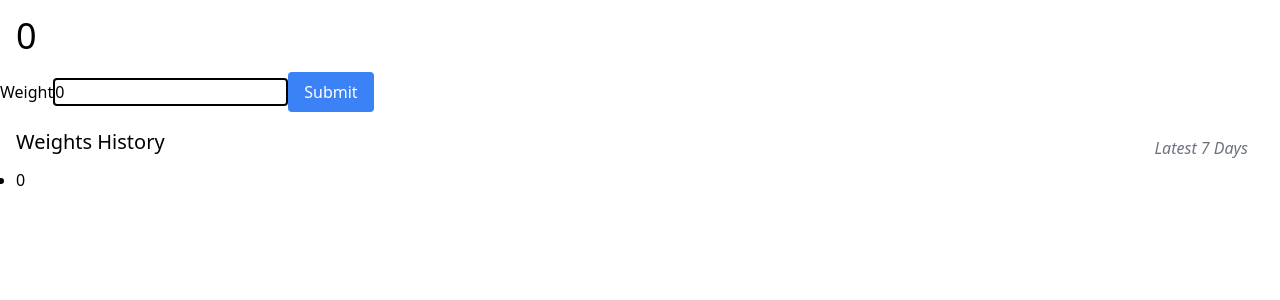
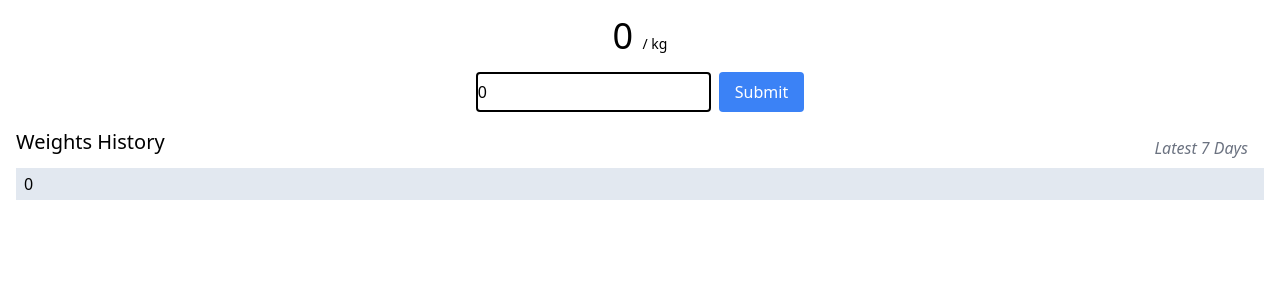
Before and after one commit to maurodf0/weight-traker, a Vue app: page / in a window 1280 px wide. Both pictures are taken after a click on the button "Submit". Shown: the top 300 px of the page. Built offline with nearby package versions, Linux system fonts and the light colour scheme; the HTML template or start-up script is replaced by a standard one.

Commit message:
history tabs

```diff
--- a/src/App.vue
+++ b/src/App.vue
@@ -17,22 +17,26 @@
 </script>
 
 <template>
-  <h1 class="m-4 text-4xl">{{ currentWeight }}</h1>
+  <h1 class="my-4 text-4xl mx-auto text-center">
+    {{ currentWeight }} <span class="text-sm">/ kg</span>
+  </h1>
 
-  <form class="flex items-center" @submit="submitForm">
-    <label for="weight">Weight</label>
-    <input class="border-2 border-black rounded" type="number" id="weight" v-model="weight">
+  <form class="justify-center flex gap-2" @submit="submitForm">
+
+    <input step="0.1" class="border-2 border-black rounded" type="number" id="weight" v-model="weight">
     <button class="bg-blue-500 text-white px-4 py-2 rounded" type="submit">Submit</button>
   </form>
 
 
-  <ul v-if="allWeights.length > 0" class="m-4 list-disc">
+  <div v-if="allWeights.length > 0" class="m-4">
     <div class="flex justify-between">
      <h2 class="text-xl">Weights History</h2>
      <h5 class="text-gray-500 italic px-4 py-2 rounded">Latest 7 Days</h5>
     </div>
-    <li v-for="w in allWeights">{{ w.weight }}</li>
-  </ul>
+    <ul>
+      <li class="bg-slate-200 even:bg-slate-300 py-1 px-2" v-for="w in allWeights">{{ w.weight }}</li>
+    </ul>
+  </div>
 
 </template>
 
```
